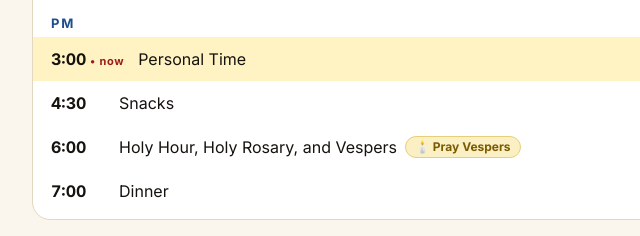
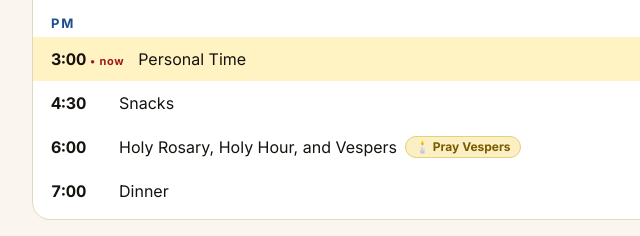
Before and after one commit to wilpreach/DPPRetreat2026, a plain HTML site: page schedule.html in a window 1280 px wide. Shown: the part 1524-1760 px from the top of the page, 264-904 px from the left. Drawn offline with nearby package versions, Linux system fonts and the light colour scheme.

Commit message:
Add files via upload

```diff
--- a/schedule.html
+++ b/schedule.html
@@ -246,7 +246,7 @@ const DAYS = [
     speaker:{who:"Archbishop Gilbert A. Garcera, DD", org:"Archdiocese of Lipa / CBCP President",
       topic:"“Cura Animarum” in a Synodal Church: Pastoring with and for the People"},
     am:[["06:30","Breakfast",0,"R"],["08:45","OR and Lauds",0,"SH"],["09:30","Session",1,"SH"],["10:30","Snacks",0,"R"],["11:00","Holy Mass",1,"C"],["12:00","Lunch",0,"R"]],
-    pm:[["15:00","Personal Time",0,null],["16:30","Snacks",0,null],["18:00","Holy Hour, Holy Rosary, and Vespers",0,null],["19:00","Dinner",0,null]] },
+    pm:[["15:00","Personal Time",0,null],["16:30","Snacks",0,null],["18:00","Holy Rosary, Holy Hour, and Vespers",0,null],["19:00","Dinner",0,null]] },
   { n:25, wd:"Wednesday", label:"Third Day",
     charge:"Saint Thomas Aquinas and Saint Raymund of Peñafort",
     speaker:{who:"Bishop Marcelino M. Maralit Jr., DD", org:"Diocese of San Pablo",
```
